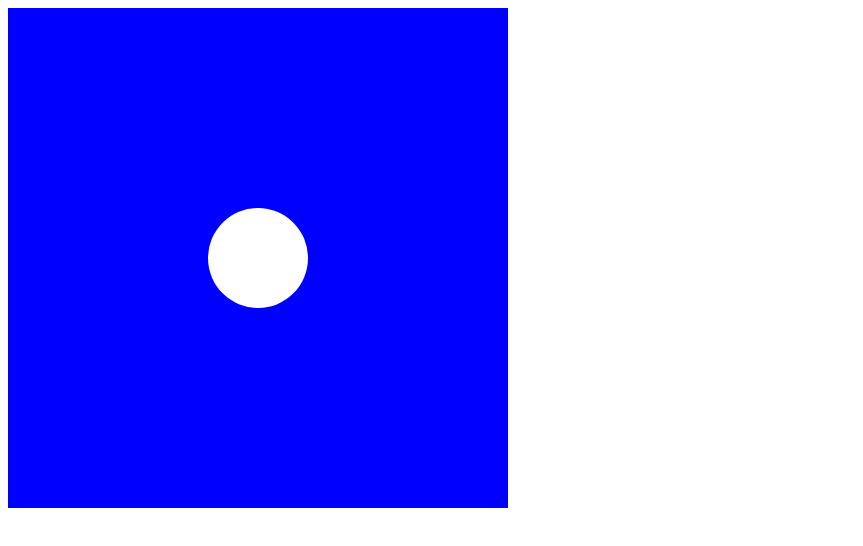
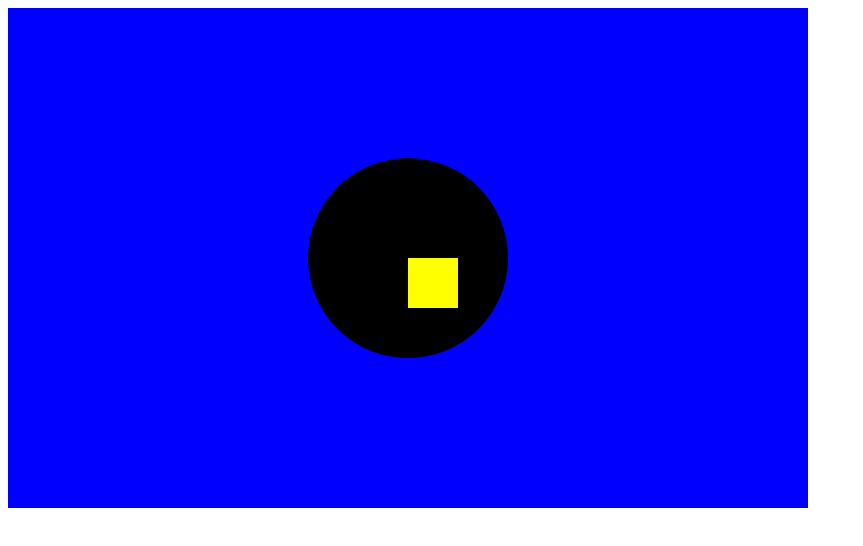
Before and after one commit to aberner6/itu-creative-data-vis, a plain HTML site: page s1/day_1_d3/index.html in a window 1280 px wide. Shown: the whole page, without its empty margins (0-863 px from the left). Drawn offline with nearby package versions, Linux system fonts and the light colour scheme.

Commit message:
small shifts

```diff
--- a/s1/day_1_d3/index.html
+++ b/s1/day_1_d3/index.html
@@ -2,7 +2,7 @@
 <html>
 <head>
 <link rel="icon" href="data:,">
-<title>Day 1</title>
+<title>January 28</title>
 </head>
 
 <body>
--- a/s1/day_1_d3/index.js
+++ b/s1/day_1_d3/index.js
@@ -1,6 +1,6 @@
 //GOAL: can we set up a local coding environment, webpage and draw 1 shape on it?
 
-var w = 500;
+var w = 800;
 var h = 500;
 
 var canvas = d3.select("#myVis")
@@ -8,15 +8,17 @@ var canvas = d3.select("#myVis")
        .attr("width",w)
        .attr("height",h)
        .style("background-color","blue");
-
 canvas.append("circle")
        .attr("cx", w/2)
        .attr("cy", h/2)
-       .attr("r", 50)
-       .attr("fill","white")
-
-
-
+       .attr("r", 100)
+       .attr("pink");
+canvas.append("rect")
+       .attr("x", w/2)
+       .attr("y", h/2)
+       .attr("width", 50)
+       .attr("height", 50)
+       .attr("fill","yellow");
 
 
 
--- a/s1/day_2_data/index.js
+++ b/s1/day_2_data/index.js
@@ -2,6 +2,7 @@
 
 var width = 500;
 var height = 500;
+var leftMargin = 50;
 
 var canvas = d3.select("#vis")
 				.append("svg")
@@ -13,13 +14,12 @@ var cupsCoffee = [0, 0, 0, 0, 1, 2, 1, 1, 1, 0, 0, 0, 3, 2, 0, 0, 0, 0, 1, 1, 0,
 
 var cupsWater = [2, 1, 3, 2, 1, 2, 2, 1, 1, 1, 1, 0, 3, 1, 2, 2, 1, 2, 1, 2, 2, 3, 4, 4, 0];
 
-var xScale = d3.scaleLinear().domain([0,cupsCoffee.length]).range([0, width])
 
 var myRects = canvas.selectAll("rect")
 					.data(cupsCoffee)
 					.join("rect")
 					.attr("x", function(d,i){
-						return xScale(i);
+ 						return leftMargin+(d*10)+(i*20);
 					})
 					.attr("y", function(d){
 						return height/2-d*10
@@ -47,6 +47,7 @@ var myRects = canvas.selectAll("rect")
 
 
 
+// var xScale = d3.scaleLinear().domain([0,cupsCoffee.length]).range([0, width])
 
 
 
```
